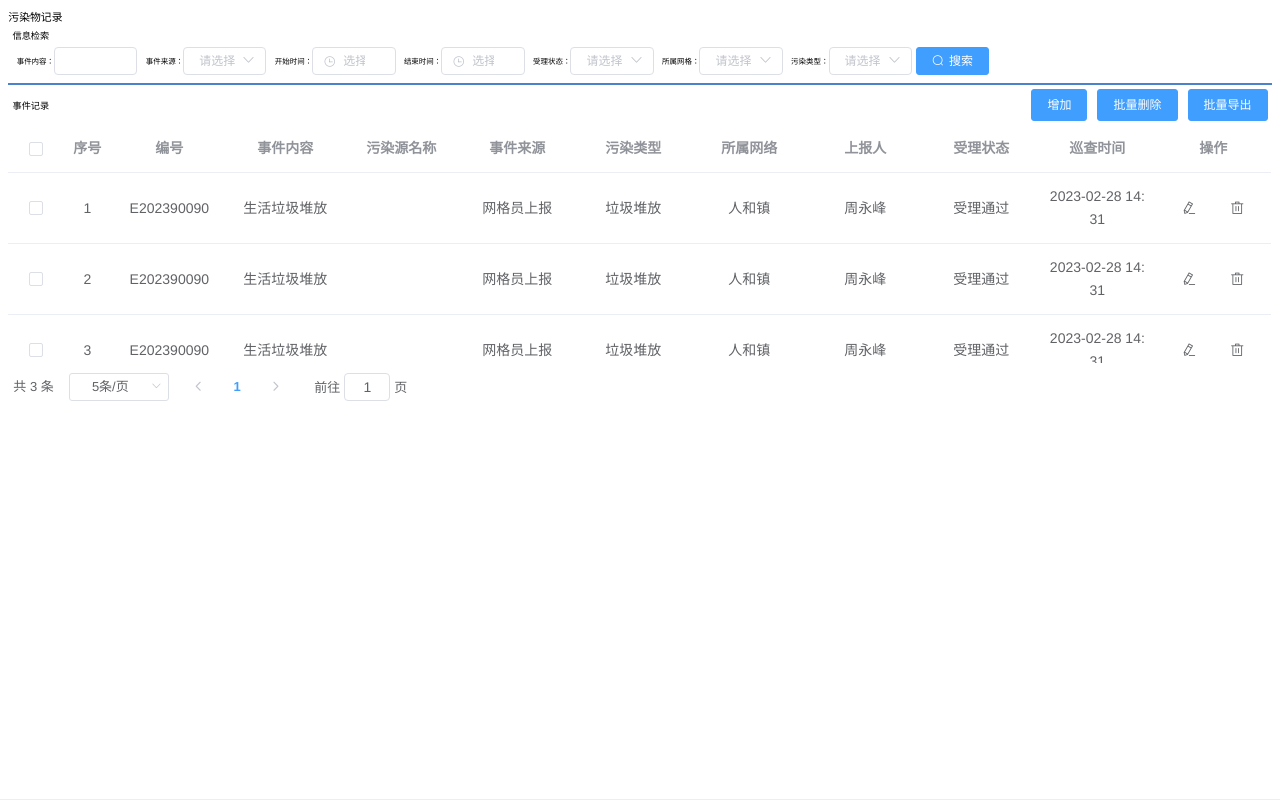
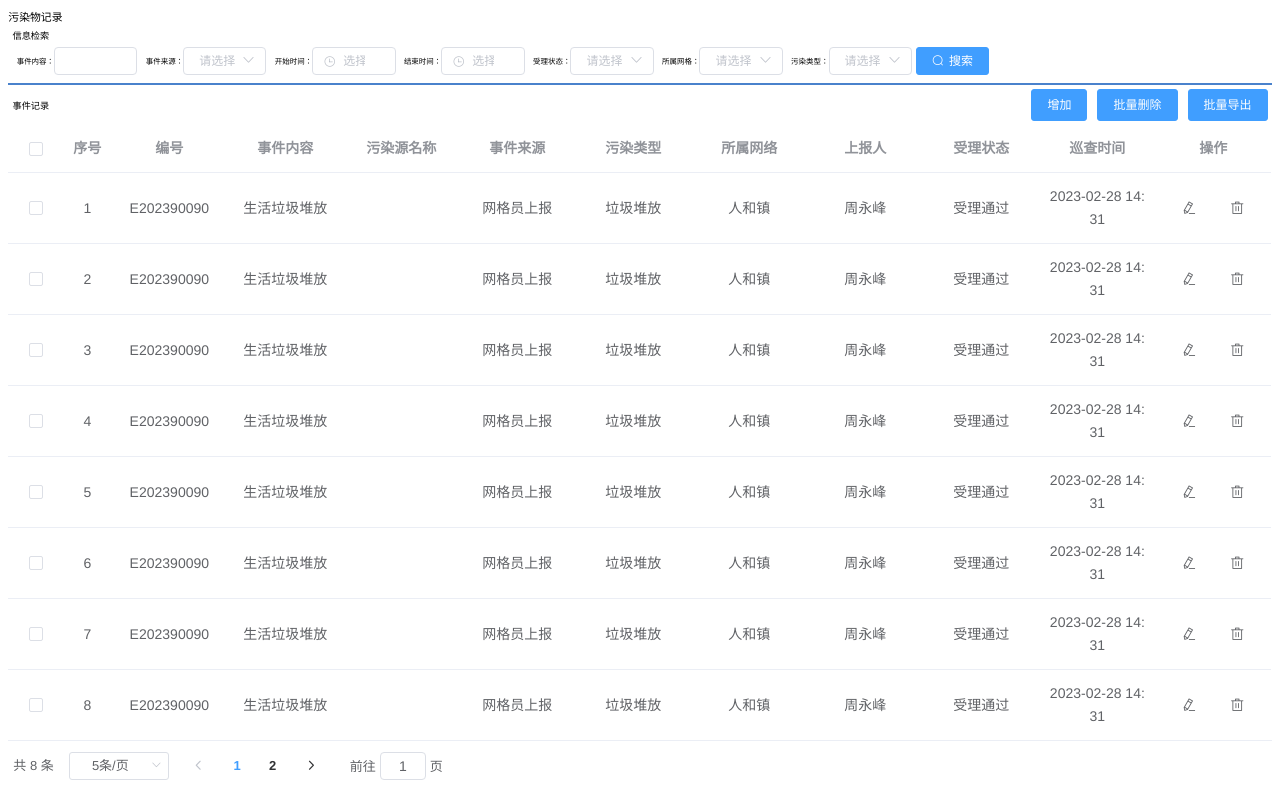
Before and after one commit to bo-ddd/industry, a Vue app: page /pollutant in a window 1280 px wide. Built offline with nearby package versions, Linux system fonts and the light colour scheme; what @jiaminghi/data-view would draw is missing.

Commit message:
bugupdate

```diff
--- a/src/views/environmentalManagement/pollutant/Pollutant.vue
+++ b/src/views/environmentalManagement/pollutant/Pollutant.vue
@@ -121,6 +121,56 @@ export default {
     data() {
         return {
             tableData: [{
+                    eventNumber: 'E202390090',
+                    eventContent: '生活垃圾堆放',
+                    pollutionSourseName: '',
+                    eventSourse: '网格员上报',
+                    pollutionType: '垃圾堆放',
+                    belongGrid: '人和镇',
+                    reportPerson: '周永峰',
+                    acceptanceStatus: '受理通过',
+                    patrolTime: '2023-02-28 14:31'
+                },{
+                    eventNumber: 'E202390090',
+                    eventContent: '生活垃圾堆放',
+                    pollutionSourseName: '',
+                    eventSourse: '网格员上报',
+                    pollutionType: '垃圾堆放',
+                    belongGrid: '人和镇',
+                    reportPerson: '周永峰',
+                    acceptanceStatus: '受理通过',
+                    patrolTime: '2023-02-28 14:31'
+                },{
+                    eventNumber: 'E202390090',
+                    eventContent: '生活垃圾堆放',
+                    pollutionSourseName: '',
+                    eventSourse: '网格员上报',
+                    pollutionType: '垃圾堆放',
+                    belongGrid: '人和镇',
+                    reportPerson: '周永峰',
+                    acceptanceStatus: '受理通过',
+                    patrolTime: '2023-02-28 14:31'
+                },{
+                    eventNumber: 'E202390090',
+                    eventContent: '生活垃圾堆放',
+                    pollutionSourseName: '',
+                    eventSourse: '网格员上报',
+                    pollutionType: '垃圾堆放',
+                    belongGrid: '人和镇',
+                    reportPerson: '周永峰',
+                    acceptanceStatus: '受理通过',
+                    patrolTime: '2023-02-28 14:31'
+                },{
+                    eventNumber: 'E202390090',
+                    eventContent: '生活垃圾堆放',
+                    pollutionSourseName: '',
+                    eventSourse: '网格员上报',
+                    pollutionType: '垃圾堆放',
+                    belongGrid: '人和镇',
+                    reportPerson: '周永峰',
+                    acceptanceStatus: '受理通过',
+                    patrolTime: '2023-02-28 14:31'
+                },{
                     eventNumber: 'E202390090',
                     eventContent: '生活垃圾堆放',
                     pollutionSourseName: '',
@@ -290,14 +340,6 @@ export default {
     align-items: center;
 }
 
-.el-table{
-    position: unset;
-}
-
-.pullutant-table{
-    height: 57rem;
-}
-
 .el-pagination {
     margin-top: 2rem;
 }
```
